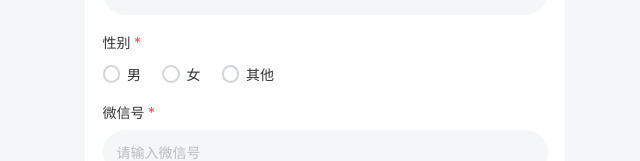
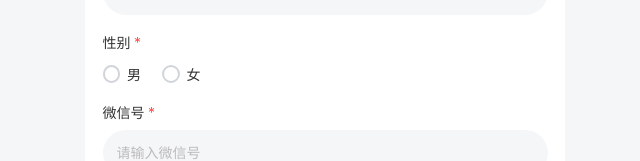
Before and after one commit to Kelin0703/friend-card, a React (Vite) app: page /#/owner in a window 1280 px wide. Shown: the part 404-565 px from the top of the page, without its empty margins (315-955 px from the left). Built offline with nearby package versions, Linux system fonts and the light colour scheme.

Commit message:
Add files via upload

```diff
--- a/src/pages/OwnerPage.jsx
+++ b/src/pages/OwnerPage.jsx
@@ -31,7 +31,6 @@ const tabs = [
 const genderOptions = [
   { value: 'male', label: '男' },
   { value: 'female', label: '女' },
-  { value: 'other', label: '其他' },
 ]
 
 export default function OwnerPage() {
--- a/src/pages/PublicCardPage.jsx
+++ b/src/pages/PublicCardPage.jsx
@@ -18,7 +18,6 @@ import {
 const genderOptions = [
   { value: 'male', label: '男' },
   { value: 'female', label: '女' },
-  { value: 'other', label: '其他' },
 ]
 
 export default function PublicCardPage() {
```
